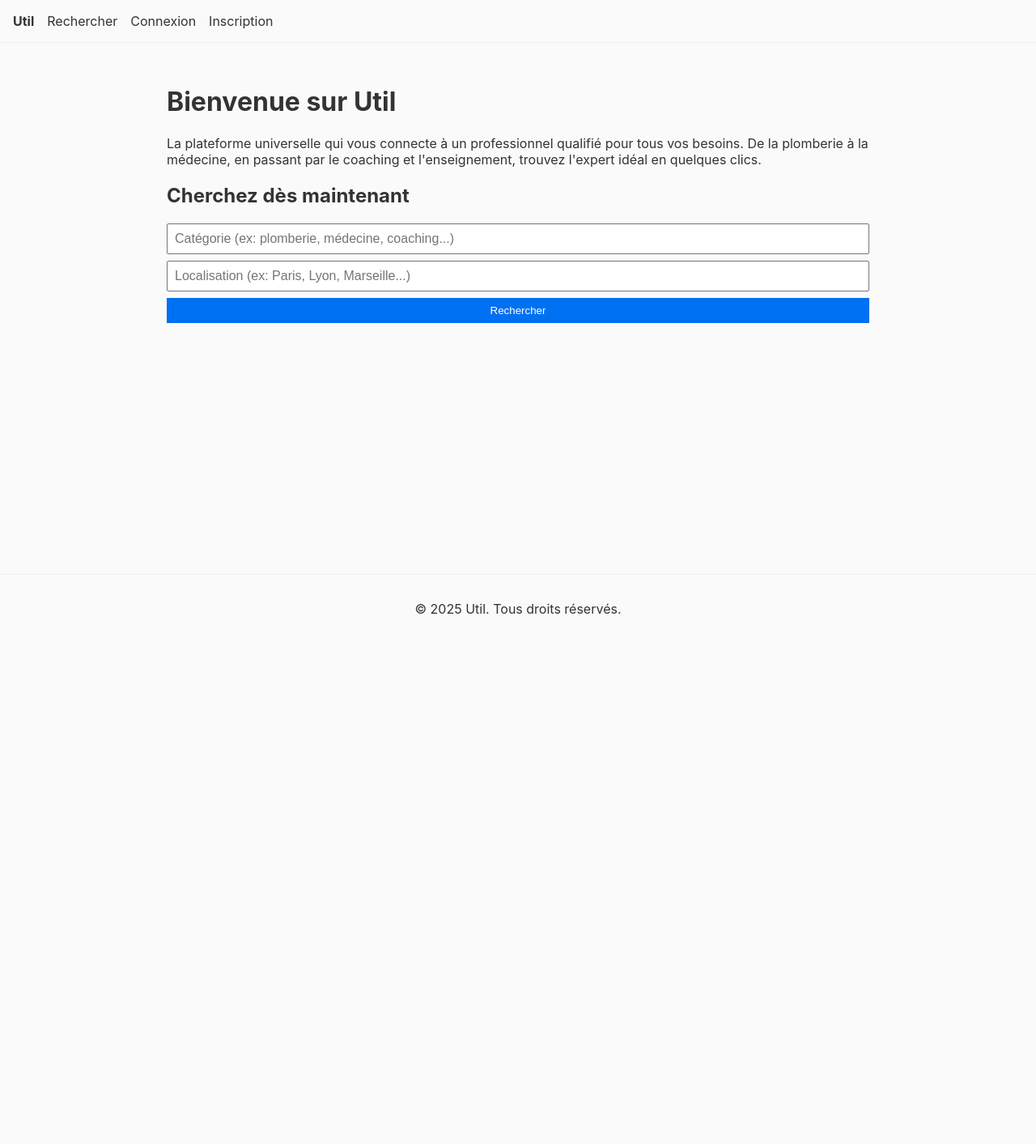
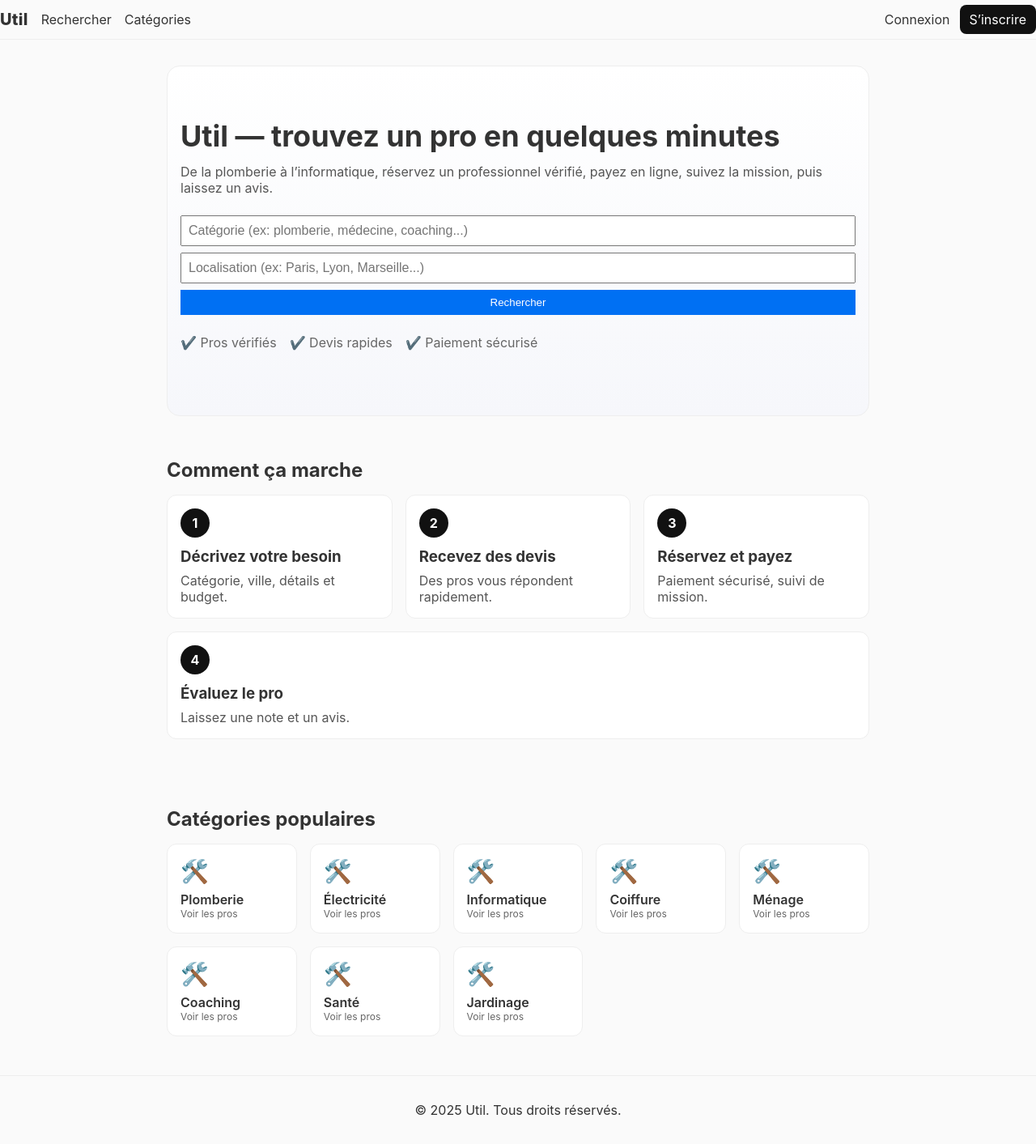
Before and after one commit to 2610Hamza/Util, a Next.js app: page / in a window 1280 px wide. Shown: the whole page at 81% size. Before the commit the page ends 800 px from the top, so only its background shows below. Built offline with nearby package versions, Linux system fonts and the light colour scheme.

Commit message:
homepage terminée

```diff
--- /dev/null
+++ b/components/CategoryGrid.js
@@ -0,0 +1,24 @@
+import Link from 'next/link';
+import { categories } from '../data/categories';
+
+export default function CategoryGrid() {
+  return (
+    <section style={{ padding: '32px 0' }}>
+      <h2 style={{ marginBottom: 16 }}>Catégories populaires</h2>
+      <div style={{ display: 'grid', gridTemplateColumns: 'repeat(auto-fill,minmax(160px,1fr))', gap: 16 }}>
+        {categories.map(c => (
+          <Link key={c.slug} href={`/search?category=${encodeURIComponent(c.slug)}`}>
+            <div style={{
+              border: '1px solid #eee', borderRadius: 12, padding: 16, background: '#fff',
+              cursor: 'pointer'
+            }}>
+              <div style={{ fontSize: 28, marginBottom: 8 }}>🛠️</div>
+              <div style={{ fontWeight: 600 }}>{c.name}</div>
+              <div style={{ fontSize: 12, color: '#666' }}>Voir les pros</div>
+            </div>
+          </Link>
+        ))}
+      </div>
+    </section>
+  );
+}
--- /dev/null
+++ b/components/Hero.js
@@ -0,0 +1,21 @@
+import SearchBar from './SearchBar';
+
+export default function Hero() {
+  return (
+    <section style={{
+      padding: '64px 16px', background: 'linear-gradient(180deg,#fff, #f6f7fb)',
+      borderRadius: '16px', border: '1px solid #eee'
+    }}>
+      <h1 style={{ fontSize: 36, margin: 0 }}>Util — trouvez un pro en quelques minutes</h1>
+      <p style={{ color: '#555', margin: '12px 0 24px' }}>
+        De la plomberie à l’informatique, réservez un professionnel vérifié, payez en ligne, suivez la mission, puis laissez un avis.
+      </p>
+      <SearchBar />
+      <ul style={{ display: 'flex', gap: 16, listStyle: 'none', padding: 0, marginTop: 24, color: '#666' }}>
+        <li>✔️ Pros vérifiés</li>
+        <li>✔️ Devis rapides</li>
+        <li>✔️ Paiement sécurisé</li>
+      </ul>
+    </section>
+  );
+}
--- /dev/null
+++ b/components/HowItWorks.js
@@ -0,0 +1,24 @@
+const Step = ({ n, title, desc }) => (
+  <div style={{ flex: 1, minWidth: 220, border: '1px solid #eee', borderRadius: 12, padding: 16, background: '#fff' }}>
+    <div style={{
+      width: 36, height: 36, borderRadius: 999, background: '#111', color: '#fff',
+      display: 'flex', alignItems: 'center', justifyContent: 'center', fontWeight: 700, marginBottom: 12
+    }}>{n}</div>
+    <h3 style={{ margin: '0 0 8px' }}>{title}</h3>
+    <p style={{ margin: 0, color: '#555' }}>{desc}</p>
+  </div>
+);
+
+export default function HowItWorks() {
+  return (
+    <section style={{ padding: '32px 0' }}>
+      <h2 style={{ marginBottom: 16 }}>Comment ça marche</h2>
+      <div style={{ display: 'flex', gap: 16, flexWrap: 'wrap' }}>
+        <Step n="1" title="Décrivez votre besoin" desc="Catégorie, ville, détails et budget." />
+        <Step n="2" title="Recevez des devis" desc="Des pros vous répondent rapidement." />
+        <Step n="3" title="Réservez et payez" desc="Paiement sécurisé, suivi de mission." />
+        <Step n="4" title="Évaluez le pro" desc="Laissez une note et un avis." />
+      </div>
+    </section>
+  );
+}
--- a/components/Navbar.js
+++ b/components/Navbar.js
@@ -1,52 +1,55 @@
 import { useEffect, useState } from 'react';
 import Link from 'next/link';
 
-/**
- * Navigation bar displayed on every page. Shows links based on user role.
- */
 export default function Navbar() {
   const [user, setUser] = useState(null);
 
-  // Load user from localStorage on mount
   useEffect(() => {
     if (typeof window !== 'undefined') {
-      const data = localStorage.getItem('user');
-      if (data) {
-        setUser(JSON.parse(data));
-      }
+      const data = localStorage.getItem('util_user');
+      if (data) setUser(JSON.parse(data));
     }
   }, []);
 
-  const handleLogout = () => {
-    if (typeof window !== 'undefined') {
-      localStorage.removeItem('user');
-      setUser(null);
-    }
+  const logout = () => {
+    localStorage.removeItem('util_user');
+    window.location.href = '/';
   };
 
   return (
-    <nav style={{ padding: '1rem', borderBottom: '1px solid #eee', marginBottom: '1rem' }}>
-      <Link href="/">
-        <span style={{ fontWeight: 'bold', marginRight: '1rem' }}>Util</span>
-      </Link>
-      <Link href="/search" style={{ marginRight: '1rem' }}>Rechercher</Link>
-      {user && user.role === 'client' && (
-        <Link href="/dashboard/client" style={{ marginRight: '1rem' }}>Mon tableau de bord</Link>
-      )}
-      {user && user.role === 'professional' && (
-        <Link href="/dashboard/provider" style={{ marginRight: '1rem' }}>Mon tableau de bord</Link>
-      )}
-      {!user && (
-        <>
-          <Link href="/login" style={{ marginRight: '1rem' }}>Connexion</Link>
-          <Link href="/signup" style={{ marginRight: '1rem' }}>Inscription</Link>
-        </>
-      )}
-      {user && (
-        <button onClick={handleLogout} style={{ border: 'none', background: 'none', cursor: 'pointer', color: '#0070f3' }}>
-          Déconnexion
-        </button>
-      )}
+    <nav style={{
+      padding: '12px 0', marginBottom: 16, borderBottom: '1px solid #eee',
+      display: 'flex', alignItems: 'center', justifyContent: 'space-between'
+    }}>
+      <div style={{ display: 'flex', alignItems: 'center', gap: 16 }}>
+        <Link href="/"><span style={{ fontWeight: 800, fontSize: 20, letterSpacing: .3 }}>Util</span></Link>
+        <Link href="/search">Rechercher</Link>
+        <Link href="/categories">Catégories</Link>
+      </div>
+
+      <div style={{ display: 'flex', alignItems: 'center', gap: 12 }}>
+        {user ? (
+          <>
+            {user.role === 'client' ? (
+              <Link href="/dashboard/client">Mon espace</Link>
+            ) : (
+              <Link href="/dashboard/provider">Mon espace</Link>
+            )}
+            <button onClick={logout} style={{ background: '#111', color: '#fff', border: 0, borderRadius: 8, padding: '8px 12px', cursor: 'pointer' }}>
+              Déconnexion
+            </button>
+          </>
+        ) : (
+          <>
+            <Link href="/login">Connexion</Link>
+            <Link href="/signup">
+              <span style={{ background: '#111', color: '#fff', borderRadius: 8, padding: '8px 12px' }}>
+                S’inscrire
+              </span>
+            </Link>
+          </>
+        )}
+      </div>
     </nav>
   );
 }
--- /dev/null
+++ b/data/categories.js
@@ -0,0 +1,10 @@
+export const categories = [
+  { name: 'Plomberie', slug: 'plomberie' },
+  { name: 'Électricité', slug: 'electricite' },
+  { name: 'Informatique', slug: 'informatique' },
+  { name: 'Coiffure', slug: 'coiffure' },
+  { name: 'Ménage', slug: 'menage' },
+  { name: 'Coaching', slug: 'coaching' },
+  { name: 'Santé', slug: 'sante' },
+  { name: 'Jardinage', slug: 'jardinage' },
+];
--- /dev/null
+++ b/pages/api/requests/rate.js
@@ -0,0 +1,21 @@
+import fs from 'fs';
+import path from 'path';
+
+export default function handler(req, res) {
+  if (req.method !== 'POST') return res.status(405).json({ error: 'Méthode non autorisée' });
+
+  const { requestId, rating, review } = req.body || {};
+  if (!requestId || !rating) return res.status(400).json({ error: 'Champs requis' });
+
+  const dbPath = path.join(process.cwd(), 'data', 'db.json');
+  const db = JSON.parse(fs.readFileSync(dbPath, 'utf-8'));
+
+  const r = db.requests.find(x => x.id === requestId);
+  if (!r) return res.status(404).json({ error: 'Demande introuvable' });
+
+  r.rating = Number(rating);
+  r.review = review || '';
+
+  fs.writeFileSync(dbPath, JSON.stringify(db, null, 2));
+  res.json({ ok: true });
+}
--- /dev/null
+++ b/pages/categories.js
@@ -0,0 +1,10 @@
+import CategoryGrid from '../components/CategoryGrid';
+
+export default function CategoriesPage() {
+  return (
+    <div>
+      <h1>Catégories</h1>
+      <CategoryGrid />
+    </div>
+  );
+}
--- a/pages/index.js
+++ b/pages/index.js
@@ -1,15 +1,13 @@
-import SearchBar from '../components/SearchBar';
+import Hero from '../components/Hero';
+import HowItWorks from '../components/HowItWorks';
+import CategoryGrid from '../components/CategoryGrid';
 
-/**
- * Page d'accueil de l'application Util. Présente le concept et permet de chercher un professionnel.
- */
 export default function Home() {
   return (
     <div>
-      <h1>Bienvenue sur Util</h1>
-      <p>La plateforme universelle qui vous connecte à un professionnel qualifié pour tous vos besoins. De la plomberie à la médecine, en passant par le coaching et l'enseignement, trouvez l'expert idéal en quelques clics.</p>
-      <h2>Cherchez dès maintenant</h2>
-      <SearchBar />
+      <Hero />
+      <HowItWorks />
+      <CategoryGrid />
     </div>
   );
 }
```
Also changed, not shown: components/ProfessionalCard.js (+15 -10 lines).
